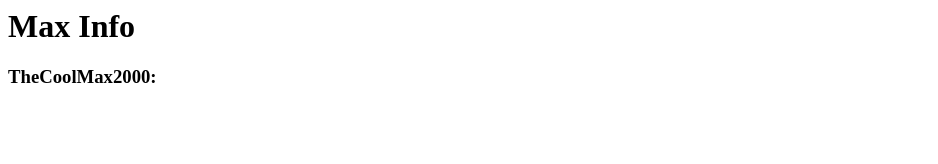
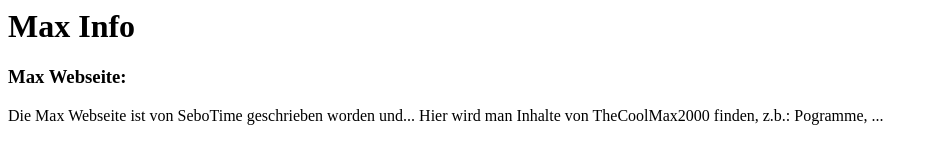
Before and after one commit to SeboTime/SeboTime.github.io, a plain HTML site: page Max/Info/index.html in a window 1280 px wide. Shown: the whole page, without its empty margins (0-938 px from the left). Drawn offline with Linux system fonts and the light colour scheme.

Commit message:
Update index.html

```diff
--- a/Max/Info/index.html
+++ b/Max/Info/index.html
@@ -1,12 +1,13 @@
-<html>
+<html lang="de">
     <head>
         <title>Max Info</title>
     </head>
     <body>
         <h1>Max Info</h1>
-        <h3>TheCoolMax2000:</h3>
+        <h3>Max Webseite:</h3>
         <p>
-
+            Die Max Webseite ist von SeboTime geschrieben worden und...
+            Hier wird man Inhalte von TheCoolMax2000 finden, z.b.: Pogramme, ...
         </p>
     </body>
 </html>
```
